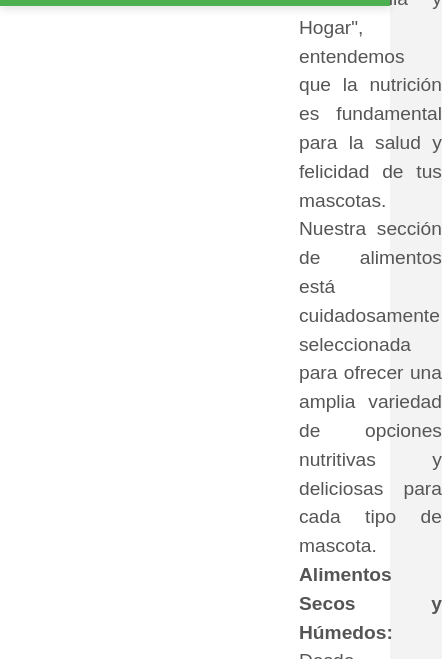
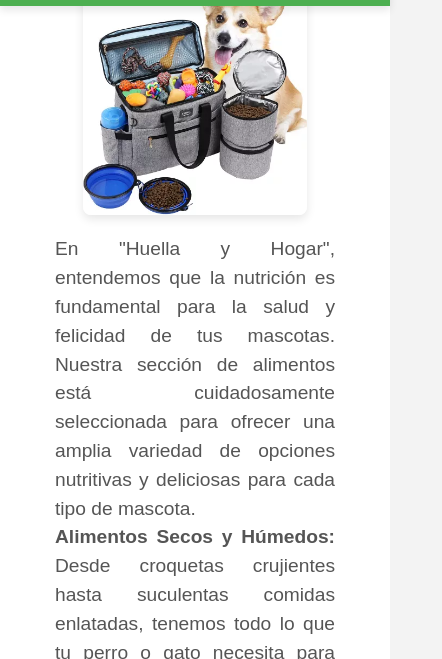
Before and after one commit to luisillo-hub/laboratorio-15, a plain HTML site: page productos.html in a window 390 px wide. Shown: the part 122-781 px from the top of the page, 442 px wide, since content can reach past the window. Drawn offline with Linux system fonts and the light colour scheme.

Commit message:
Update styles.css

```diff
--- a/styles.css
+++ b/styles.css
@@ -141,6 +141,9 @@ para tablets y dispositivos medianos*/
     .contenido-pie{
         grid-template-columns: repeat(2, 1fr);
     }
+     .contenido-seccion{
+        flex-direction: column;
+    }
 }
 /*para dispositivos moviles*/
 @media(max-width: 480px){
```
